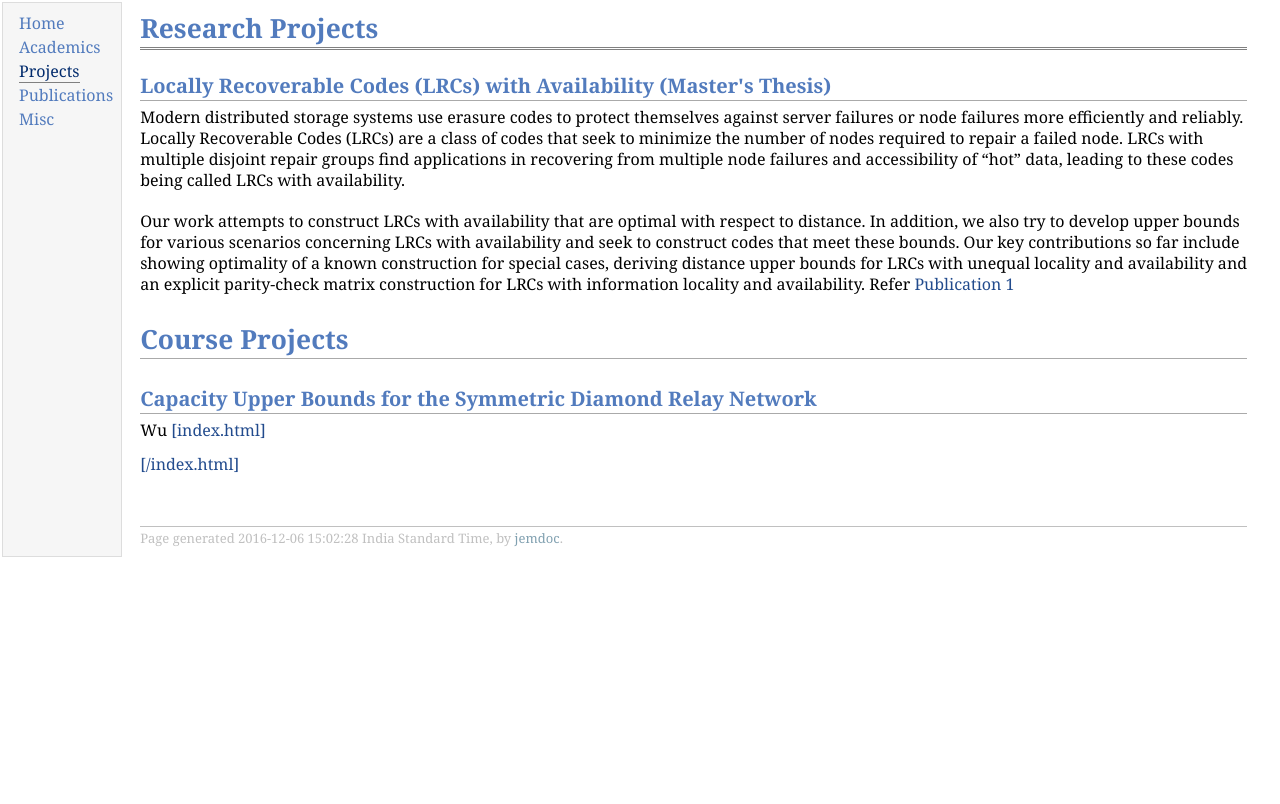
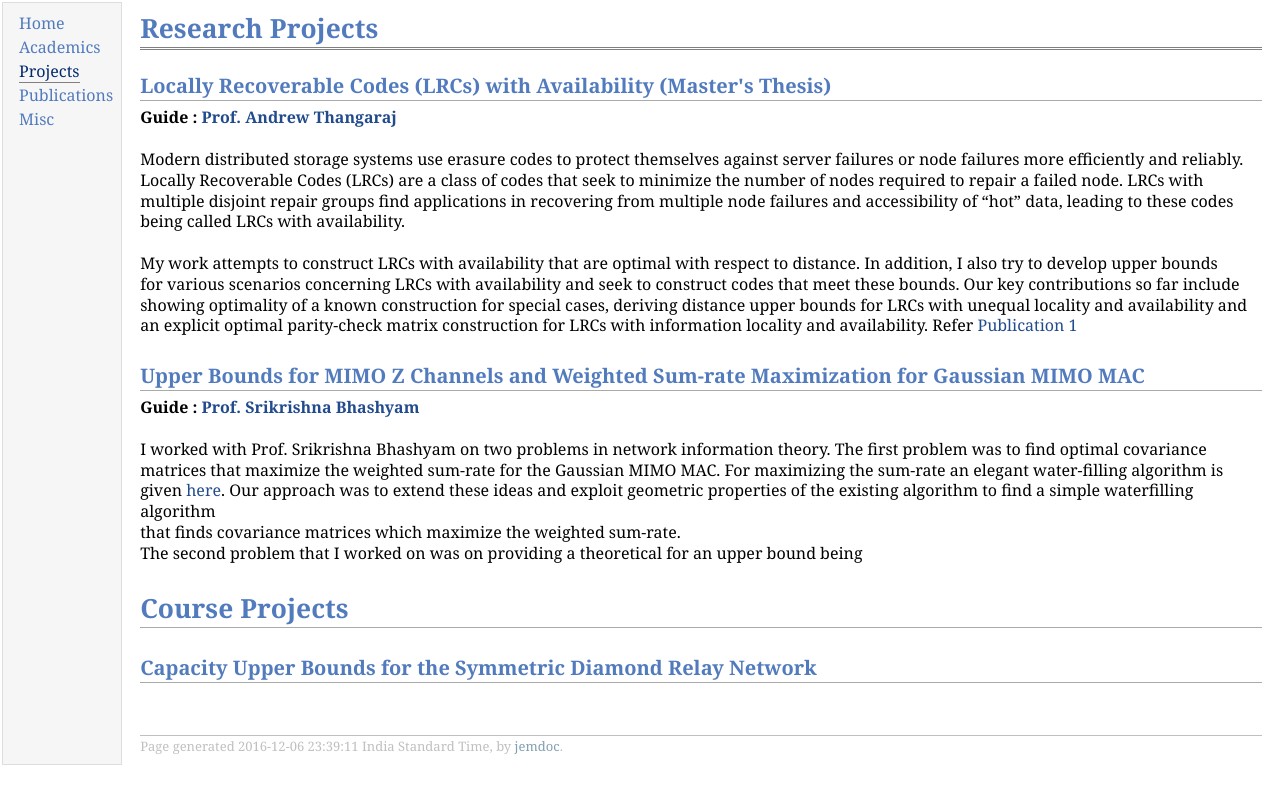
Before and after one commit to SourbhBh/SourbhBh.github.io, a Jekyll site: the page projects.html, which Jekyll copies as it is, in a window 1280 px wide. Shown: the top 804 px of the page. Built offline with Jekyll 4.4.1, drawn with Linux system fonts in a browser that asks for light colours.

Commit message:
Some partial updates-projects

```diff
--- a/projects.html
+++ b/projects.html
@@ -22,22 +22,27 @@
 <h1>Research Projects </h1>
 </div>
 <h2>Locally Recoverable Codes (LRCs) with Availability (Master's Thesis) </h2>
-<p>Modern distributed storage systems use erasure codes to protect themselves against server failures or node failures more efficiently and reliably. <br /> Locally Recoverable Codes (LRCs)
+<p><b>Guide :</b> <a href="http://www.ee.iitm.ac.in/~andrew/"><b>Prof. Andrew Thangaraj</b></a> <br /> <br />
+Modern distributed storage systems use erasure codes to protect themselves against server failures or node failures more efficiently and reliably. <br /> Locally Recoverable Codes (LRCs)
 are a class of codes that seek to minimize the number of nodes required to repair a failed node. LRCs with <br /> multiple disjoint repair groups find applications in recovering from multiple node failures and
-accessibility of &ldquo;hot&rdquo; data, leading to these codes <br /> being called LRCs with availability. <br /> <br /> Our work attempts to construct LRCs with availability that are optimal with respect to distance.
-In addition, we also try to develop upper bounds <br /> for various scenarios concerning LRCs with availability and seek to construct codes that meet these bounds. Our key contributions
+accessibility of &ldquo;hot&rdquo; data, leading to these codes <br /> being called LRCs with availability. <br /> <br /> My work attempts to construct LRCs with availability that are optimal with respect to distance.
+In addition, I also try to develop upper bounds <br /> for various scenarios concerning LRCs with availability and seek to construct codes that meet these bounds. Our key contributions
 so far include
-<br /> showing optimality of a known construction for special cases, deriving distance upper bounds for LRCs with unequal locality and availability and <br /> an explicit parity-check matrix construction
+<br /> showing optimality of a known construction for special cases, deriving distance upper bounds for LRCs with unequal locality and availability and <br /> an explicit optimal parity-check matrix construction
 for LRCs with information locality and availability.
 Refer <a href="/publications.html">Publication 1</a></p>
+<h2>Upper Bounds for MIMO Z Channels and Weighted Sum-rate Maximization for Gaussian MIMO MAC</h2>
+<p><b>Guide :</b> <a href="http://www.ee.iitm.ac.in/~skrishna/"><b>Prof. Srikrishna Bhashyam</b></a> <br /> <br />
+I worked with Prof. Srikrishna Bhashyam on two problems in network information theory. The first problem was to find optimal
+covariance <br /> matrices that maximize the weighted sum-rate for the Gaussian MIMO MAC. For maximizing the sum-rate an elegant water-filling
+algorithm is <br /> given <a href="http://www.comm.utoronto.ca/~weiyu/01262622.pdf">here</a>. Our approach was to extend these ideas and exploit geometric properties of the existing algorithm
+to find a simple waterfilling algorithm <br /> that finds covariance matrices which maximize the weighted sum-rate. <br /> The second problem that I worked on was on providing a theoretical
+for an upper bound being </p>
 <h1>Course Projects 	</h1>
 <h2>Capacity Upper Bounds for the Symmetric Diamond Relay Network</h2>
-<p>Wu
-<a href="index.html">[index.html]</a></p>
-<p><a href="/index.html">[/index.html]</a></p>
 <div id="footer">
 <div id="footer-text">
-Page generated 2016-12-06 15:02:28 India Standard Time, by <a href="http://jemdoc.jaboc.net/">jemdoc</a>.
+Page generated 2016-12-06 23:39:11 India Standard Time, by <a href="http://jemdoc.jaboc.net/">jemdoc</a>.
 </div>
 </div>
 </td>
```
Also changed, not shown: 1 other file.
